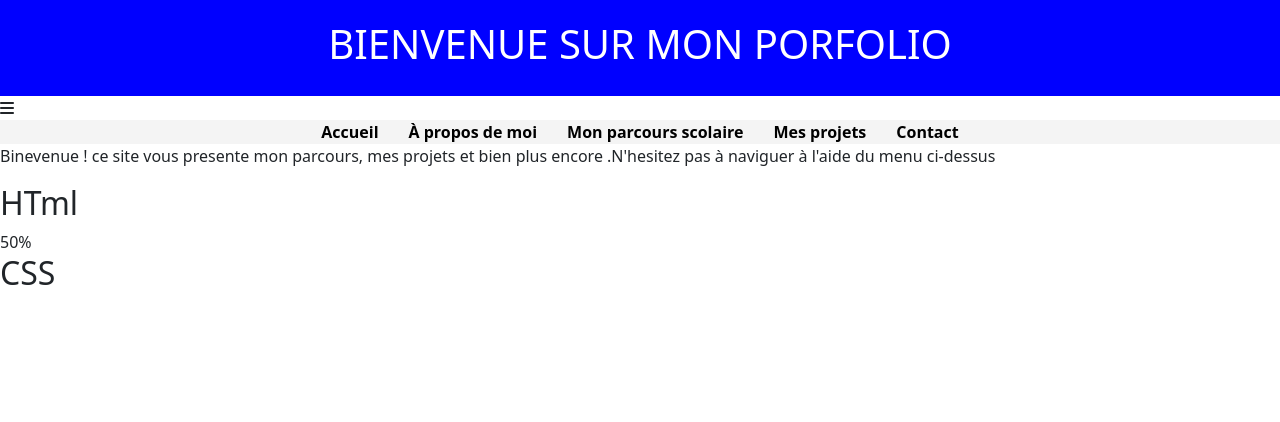
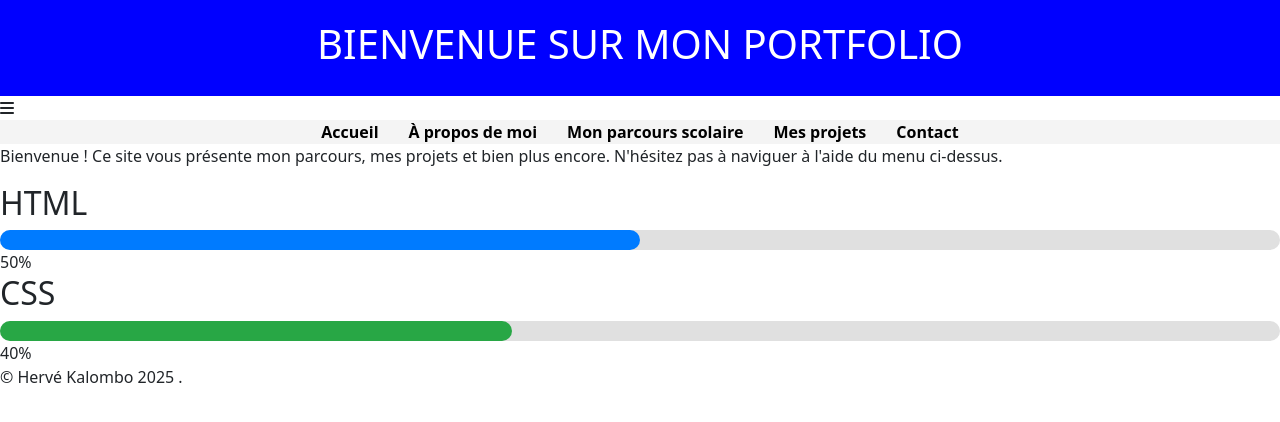
Before and after one commit to Ethnovic/Portfolio-1, a plain HTML site: page index.html in a window 1280 px wide. Drawn offline with nearby package versions, Linux system fonts and the light colour scheme.

Commit message:
Update index.html
amelioration du code

```diff
--- a/index.html
+++ b/index.html
@@ -1,38 +1,49 @@
 <!DOCTYPE html>
 <html lang="fr">
+
 <head>
     <meta charset="UTF-8">
     <meta name="viewport" content="width=device-width, initial-scale=1.0">
     <title>KALOMBO MUKENDI HERVE</title>
     <link rel="stylesheet" href="contact.css">
-     <link rel="stylesheet" href="https://cdnjs.cloudflare.com/ajax/libs/bootstrap/5.3.3/css/bootstrap.min.css">
+    <link rel="stylesheet" href="https://cdnjs.cloudflare.com/ajax/libs/bootstrap/5.3.3/css/bootstrap.min.css">
     <link rel="stylesheet" href="https://cdnjs.cloudflare.com/ajax/libs/font-awesome/6.5.0/css/all.min.css">
 </head>
+<body>
     <header>
-        <h1>BIENVENUE SUR MON PORFOLIO</h1>
+        <h1>BIENVENUE SUR MON PORTFOLIO</h1>
     </header>
+    <main>
     <nav>
-         <i class="fas fa-bars"></i>
-     <ul>
+        <i class="fas fa-bars"></i>
+        <ul>
             <li><a href="./index.html">Accueil</a></li>
             <li><a href="./a propos de moi.html">À propos de moi</a></li>
             <li><a href="./Mon parcours scolaire.html">Mon parcours scolaire</a></li>
-            <li><a href="Mes projets.html">Mes projets</a></li>
+            <li><a href="./Mes projets.html">Mes projets</a></li>
             <li><a href="./contact.html">Contact</a></li>
         </ul>
-        <p>Binevenue ! ce site vous presente mon parcours, mes projets et bien plus encore .N'hesitez pas à naviguer à l'aide du menu ci-dessus</p>
-        <div class="compétences">
-            <div class="compétence">
-                <h2>HTml</h2>
-                <style="width:50%;">50%</style>
+        <p>Bienvenue ! Ce site vous présente mon parcours, mes projets et bien plus encore. N'hésitez pas à naviguer à l'aide du menu ci-dessus.</p>
+        <div class="competences">
+            <div class="competence">
+                <h2>HTML</h2>
+                <div style="background:#e0e0e0; width:100%; height:20px; border-radius:10px;">
+                    <div style="background:#007bff; width:50%; height:100%; border-radius:10px;"></div>
                 </div>
-                <div class="compétence">
-                    <h2>CSS</h2>
-                    <div></div>
-
+                <span>50%</span>
             </div>
-
+            <div class="competence">
+                <h2>CSS</h2>
+                <div style="background:#e0e0e0; width:100%; height:20px; border-radius:10px;">
+                    <div style="background:#28a745; width:40%; height:100%; border-radius:10px;"></div>
+                </div>
+                <span>40%</span>
+            </div>
         </div>
     </nav>
-</body>
+        </main>
+    </body>
+    <footer>
+        &copy; Hervé Kalombo 2025 .
+    </footer>
 </html>
```
